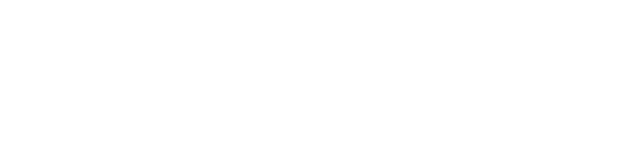
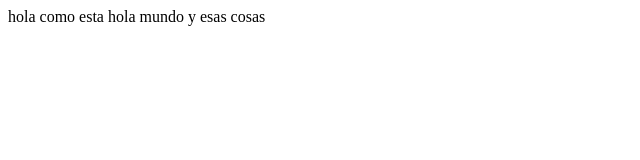
Before and after one commit to manulop17/Manu.github-io, a plain HTML site: page Dev.html in a window 1280 px wide. Shown: the whole page, without its empty margins (0-640 px from the left). Drawn offline with Linux system fonts and the light colour scheme.

Commit message:
Se le añadio un header y una mini informacion

```diff
--- a/Dev.html
+++ b/Dev.html
@@ -5,6 +5,8 @@
     <title>Document</title>
 </head>
 <body>
-
+    <header>
+        hola como esta hola mundo y esas cosas
+    </header>
 </body>
 </html>
```
